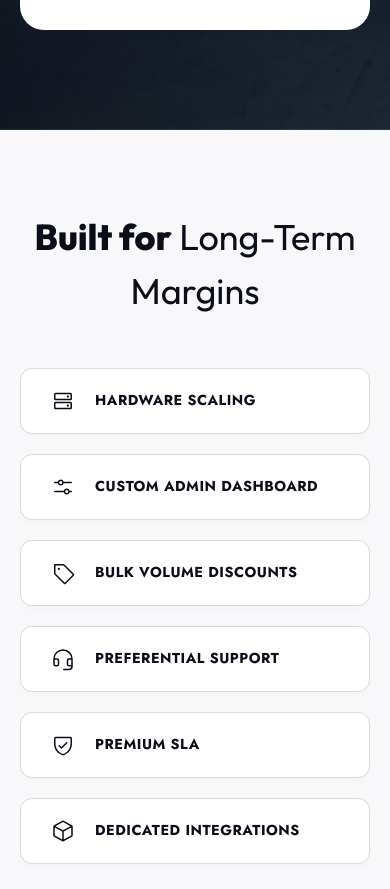
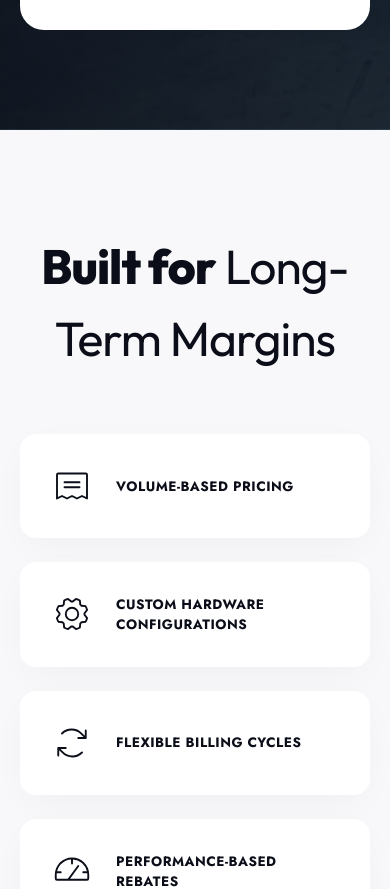
Before and after one commit to souiiii/Bytenia, a React (Vite) app: page /partnership-program in a window 390 px wide. Shown: the part 4140-5029 px from the top of the page. Built offline with nearby package versions, Linux system fonts and the light colour scheme; what react-world-flags would draw is missing.

Commit message:
feat: add PartnerMargins component to display margin-focused features in a responsive grid

```diff
--- a/src/components/PartnerMargins/PartnerMargins.css
+++ b/src/components/PartnerMargins/PartnerMargins.css
@@ -1,13 +1,14 @@
 .partner-margins {
-  padding-top: 80px;
-  padding-bottom: 80px;
+  padding-top: 100px;
+  padding-bottom: 100px;
 }
 
 .margins-title {
-  font-size: 2.25rem;
+  font-size: 3rem;
   color: var(--bg-dark);
-  margin-bottom: 50px;
+  margin-bottom: 60px;
   font-weight: 300;
+  letter-spacing: -0.02em;
 }
 
 .margins-title strong {
@@ -16,19 +17,19 @@
 
 .margins-grid {
   display: grid;
-  grid-template-columns: repeat(2, 1fr);
-  gap: 20px;
+  grid-template-columns: repeat(3, 1fr);
+  gap: 24px;
 }
 
 .margin-pill {
   background-color: var(--bg-white);
-  padding: 20px 30px;
-  border-radius: var(--border-radius-md);
-  border: 1px solid var(--border-light);
+  padding: 32px 32px;
+  border-radius: 16px;
+  border: none;
   display: flex;
   align-items: center;
-  gap: 20px;
-  box-shadow: 0 4px 6px -1px rgba(0, 0, 0, 0.02);
+  gap: 24px;
+  box-shadow: 0 10px 40px -10px rgba(0, 0, 0, 0.05);
   transition: transform var(--transition-speed);
 }
 
@@ -44,10 +45,17 @@
 }
 
 .margin-text {
-  font-size: 0.9rem;
-  font-weight: 800;
+  font-size: 0.85rem;
+  font-weight: 700;
   color: var(--bg-dark);
   letter-spacing: 0.5px;
+  text-align: left;
+}
+
+@media (max-width: 1024px) {
+  .margins-grid {
+    grid-template-columns: repeat(2, 1fr);
+  }
 }
 
 @media (max-width: 768px) {
--- a/src/components/PartnerMargins/PartnerMargins.jsx
+++ b/src/components/PartnerMargins/PartnerMargins.jsx
@@ -1,27 +1,27 @@
 import React from 'react';
 import {
-  HardDrives,
-  SlidersHorizontal,
-  Tag,
-  Headset,
-  ShieldCheck,
-  Cube
+  Receipt,
+  Gear,
+  ArrowsClockwise,
+  Gauge,
+  CalendarBlank,
+  Certificate
 } from '@phosphor-icons/react';
 import './PartnerMargins.css';
 
 const marginFeatures = [
-  { text: "HARDWARE SCALING", icon: <HardDrives size={24} weight="regular" /> },
-  { text: "CUSTOM ADMIN DASHBOARD", icon: <SlidersHorizontal size={24} weight="regular" /> },
-  { text: "BULK VOLUME DISCOUNTS", icon: <Tag size={24} weight="regular" /> },
-  { text: "PREFERENTIAL SUPPORT", icon: <Headset size={24} weight="regular" /> },
-  { text: "PREMIUM SLA", icon: <ShieldCheck size={24} weight="regular" /> },
-  { text: "DEDICATED INTEGRATIONS", icon: <Cube size={24} weight="regular" /> }
+  { text: "VOLUME-BASED PRICING", icon: <Receipt size={40} weight="light" /> },
+  { text: "CUSTOM HARDWARE CONFIGURATIONS", icon: <Gear size={40} weight="light" /> },
+  { text: "FLEXIBLE BILLING CYCLES", icon: <ArrowsClockwise size={40} weight="light" /> },
+  { text: "PERFORMANCE-BASED REBATES", icon: <Gauge size={40} weight="light" /> },
+  { text: "MULTI-YEAR INCENTIVES", icon: <CalendarBlank size={40} weight="light" /> },
+  { text: "DEAL REGISTRATION PROTECTION", icon: <Certificate size={40} weight="light" /> }
 ];
 
 const PartnerMargins = () => {
   return (
     <section className="partner-margins section text-center">
-      <div className="container" style={{ maxWidth: '1000px' }}>
+      <div className="container">
         <h2 className="margins-title">
           <strong>Built for</strong> Long-Term Margins
         </h2>
```
